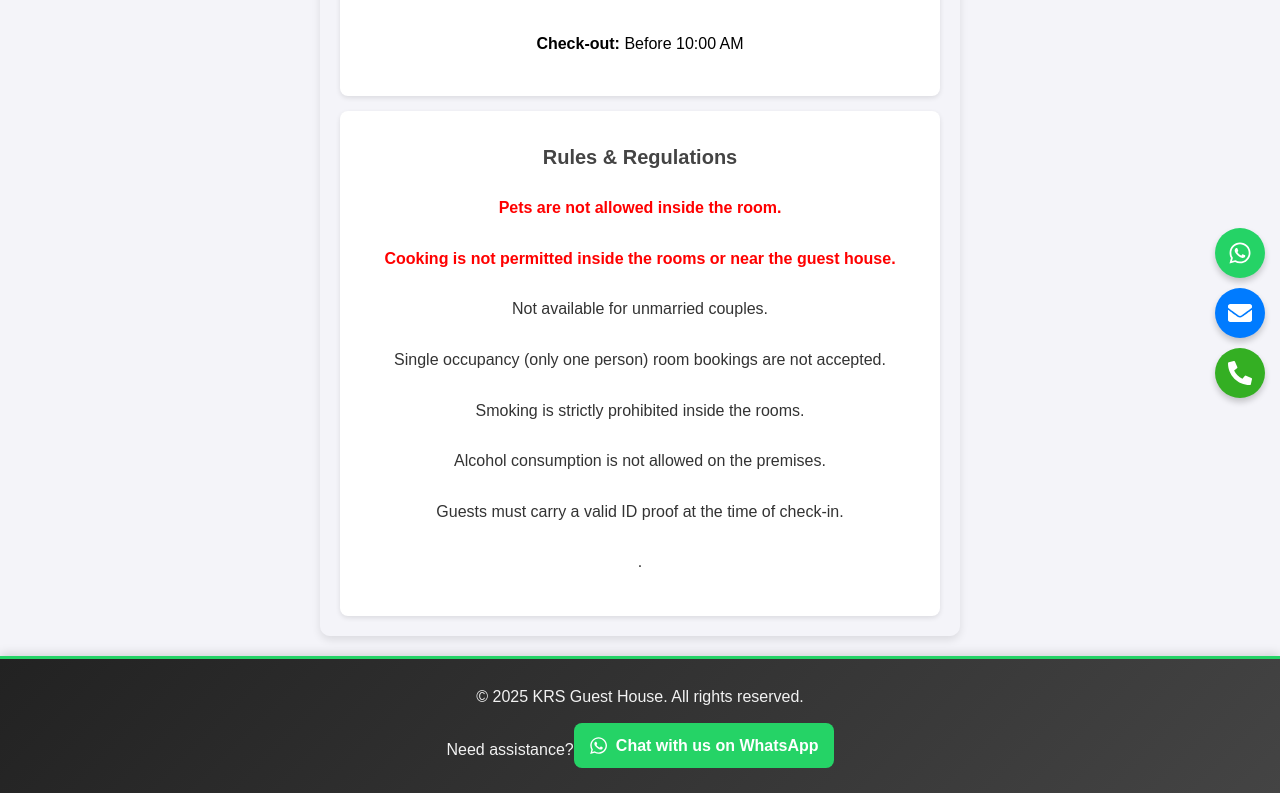
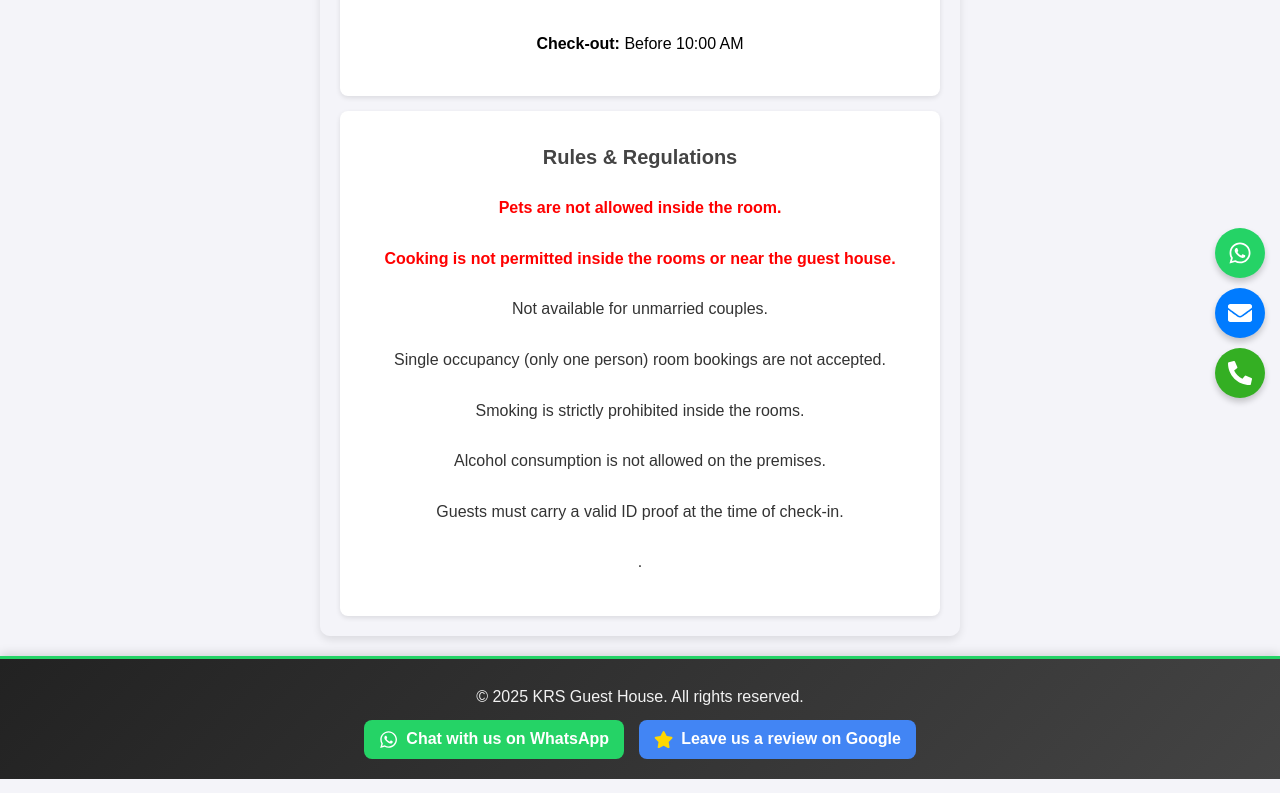
Before and after one commit to gohk007/krsguesthouse, a React (Create React App) app: page /details in a window 1280 px wide. Shown: the part 382-1175 px from the top of the page. Built offline with nearby package versions, Linux system fonts and the light colour scheme.

Commit message:
added google review in footer

```diff
--- a/src/components/Footer.css
+++ b/src/components/Footer.css
@@ -19,7 +19,16 @@
   margin: 5px 0;
 }
 
-/* Footer Links */
+/* Flex container for links */
+.footer-links {
+  display: flex;
+  flex-wrap: wrap;
+  gap: 15px;
+  justify-content: center;
+  margin-top: 10px;
+}
+
+/* WhatsApp Link */
 .whatsapp-link {
   color: #fff;
   text-decoration: none;
@@ -31,7 +40,6 @@
   border-radius: 8px;
   transition: all 0.3s ease-in-out;
   font-size: 1rem;
-  margin-top: 8px;
 }
 
 .whatsapp-link .icon {
@@ -44,13 +52,32 @@
   transform: scale(1.05);
 }
 
-/* Social Icons */
-.social-icons {
-  display: flex;
-  gap: 15px;
-  margin-top: 10px;
+/* Google Review Link */
+.review-link {
+  color: #fff;
+  background: #4285f4; /* Google blue */
+  text-decoration: none;
+  font-weight: bold;
+  display: inline-flex;
+  align-items: center;
+  padding: 10px 15px;
+  border-radius: 8px;
+  transition: all 0.3s ease-in-out;
+  font-size: 1rem;
 }
 
+.review-link .icon.star {
+  margin-right: 8px;
+  color: gold;
+  font-size: 1.2rem;
+}
+
+.review-link:hover {
+  background: #3367d6;
+  transform: scale(1.05);
+}
+
+/* Icon styling for hover effects */
 .icon {
   font-size: 1.5rem;
   transition: all 0.3s ease;
@@ -79,7 +106,8 @@
     font-size: 0.85rem;
   }
 
-  .whatsapp-link {
+  .whatsapp-link,
+  .review-link {
     font-size: 0.9rem;
     padding: 8px 12px;
   }
@@ -87,4 +115,9 @@
   .icon {
     font-size: 1.3rem;
   }
+
+  .footer-links {
+    flex-direction: column;
+    align-items: center;
+  }
 }
--- a/src/components/Footer.js
+++ b/src/components/Footer.js
@@ -1,5 +1,5 @@
 import React from "react";
-import { FaWhatsapp } from "react-icons/fa"; // Import social icons
+import { FaWhatsapp, FaStar } from "react-icons/fa";
 import "./Footer.css";
 
 const Footer = () => {
@@ -9,8 +9,8 @@ const Footer = () => {
     <footer className="footer">
       <div className="footer-content">
         <p>© {currentYear} KRS Guest House. All rights reserved.</p>
-        <p>
-          Need assistance?
+
+        <div className="footer-links">
           <a
             href="https://wa.me/919448734152"
             target="_blank"
@@ -19,7 +19,17 @@ const Footer = () => {
           >
             <FaWhatsapp className="icon" /> Chat with us on WhatsApp
           </a>
-        </p>
+
+          <a
+            href="https://g.page/r/CVuyigziKlU3EBM/review"
+            target="_blank"
+            rel="noopener noreferrer"
+            className="review-link"
+          >
+            <FaStar className="icon star" />
+            Leave us a review on Google
+          </a>
+        </div>
       </div>
     </footer>
   );
```
